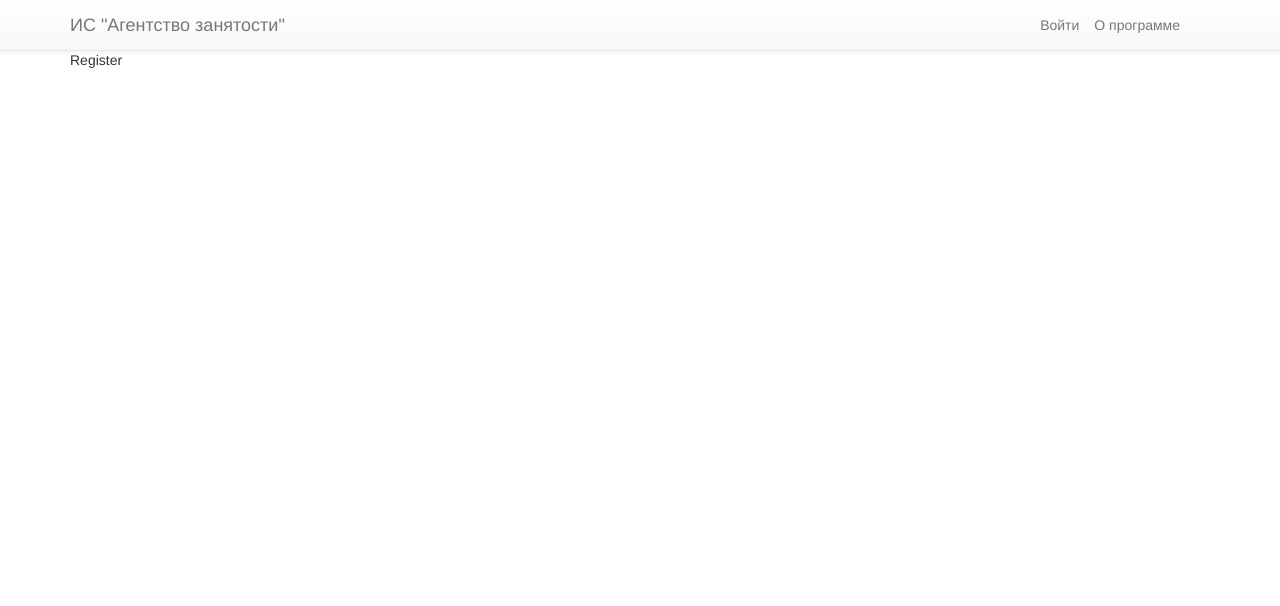
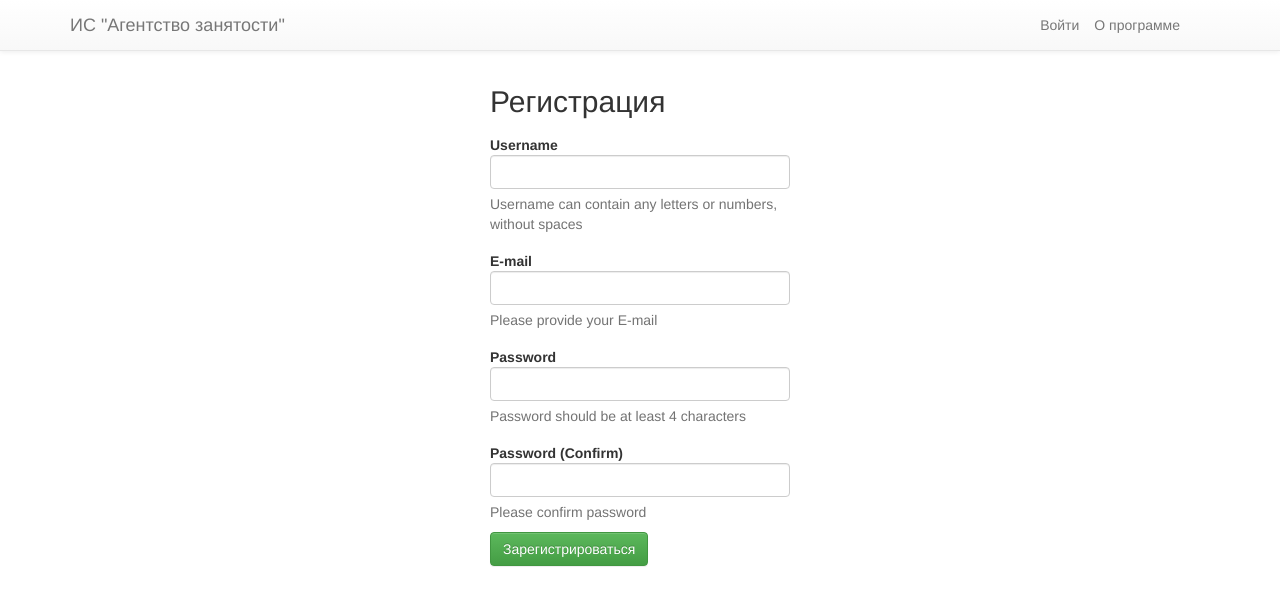
Before and after one commit to lightness/EmploymentAgency, a Django app: page /auth/register/ in a window 1280 px wide. Shown: the top 606 px of the page. Run offline with Django 3.2, Linux system fonts and the light colour scheme; parts of the project's set-up code (start-up, migrations or seed data) failed here and were passed over; some libraries are stand-ins or nearby versions.

Commit message:
register page

```diff
--- a/EmploymentAgency/urls.py
+++ b/EmploymentAgency/urls.py
@@ -1,9 +1,11 @@
 from django.conf.urls import patterns, include, url
-
+from  django.views.generic.base import RedirectView
 from django.contrib import admin
 admin.autodiscover()
 
 urlpatterns = patterns('',
+    url(r'^$', RedirectView.as_view(url='/auth/login/')),
+
     url(r'^app/', include('app.urls')),
     url(r'^auth/', include('auth.urls')),
 
--- a/auth/urls.py
+++ b/auth/urls.py
@@ -10,4 +10,7 @@ urlpatterns = patterns('',
     # http://имя_сайта/auth/register
     url(r"^register/$", views.view_register, name='Register'),
 
+    # http://имя_сайта/auth/recovery
+    url(r"^recovery/$", views.view_recovery, name='Recovery'),
+
 )
--- a/auth/views.py
+++ b/auth/views.py
@@ -17,3 +17,10 @@ def view_register(request):
 
     }
     return render_to_response(template_name, context, context_instance=RequestContext(request))
+
+def view_recovery(request):
+    template_name = "auth/recovery.html"
+    context = {
+
+    }
+    return render_to_response(template_name, context, context_instance=RequestContext(request))
--- a/static/own/css/style.css
+++ b/static/own/css/style.css
@@ -20,3 +20,10 @@
 #form-signin button {
     margin-top: 30px;
 }
+
+/* -------------- register.html --------------- */
+#form-register {
+    max-width: 330px;
+    padding: 15px;
+    margin: 0 auto;
+}
--- a/templates/auth/login.html
+++ b/templates/auth/login.html
@@ -8,6 +8,8 @@
         <label>Пароль</label>
         <input type="password" class="form-control" placeholder="Password">
 
-        <button class="btn btn-lg btn-primary btn-block" type="submit">Sign in</button>
+        <button class="btn btn-lg btn-primary btn-block" type="submit">Войти</button>
+        <a class="pull-left" href="{% url 'Register' %}">Регистрация</a>
+        <a class="pull-right" href="{% url 'Recovery' %}">Забыли пароль?</a>
     </form>
 {% endblock %}
--- /dev/null
+++ b/templates/auth/recovery.html
@@ -0,0 +1,5 @@
+{% extends 'layout/master.html' %}
+
+{% block content %}
+    Recovery
+{% endblock %}
--- a/templates/auth/register.html
+++ b/templates/auth/register.html
@@ -1,5 +1,60 @@
 {% extends 'layout/master.html' %}
 
 {% block content %}
-    Register
+    <form class="form-horizontal" action='' method="POST" id="form-register">
+        <fieldset>
+            <h2>Регистрация</h2>
+            <div>
+                <!-- Username -->
+                <label class="control-label" for="username">Username</label>
+
+                <div class="">
+                    <input type="text" id="username" name="username" placeholder="" class="form-control">
+
+                    <p class="help-block">Username can contain any letters or numbers, without spaces</p>
+                </div>
+            </div>
+
+            <div>
+                <!-- E-mail -->
+                <label class="control-label" for="email">E-mail</label>
+
+                <div class="controls">
+                    <input type="text" id="email" name="email" placeholder="" class="form-control">
+
+                    <p class="help-block">Please provide your E-mail</p>
+                </div>
+            </div>
+
+            <div>
+                <!-- Password-->
+                <label class="control-label" for="password">Password</label>
+
+                <div class="controls">
+                    <input type="password" id="password" name="password" placeholder="" class="form-control">
+
+                    <p class="help-block">Password should be at least 4 characters</p>
+                </div>
+            </div>
+
+            <div>
+                <!-- Password -->
+                <label class="control-label" for="password_confirm">Password (Confirm)</label>
+
+                <div class="controls">
+                    <input type="password" id="password_confirm" name="password_confirm" placeholder=""
+                           class="form-control">
+
+                    <p class="help-block">Please confirm password</p>
+                </div>
+            </div>
+
+            <div>
+                <!-- Button -->
+                <div class="controls">
+                    <button class="btn btn-success">Зарегистрироваться</button>
+                </div>
+            </div>
+        </fieldset>
+    </form>
 {% endblock %}
```
